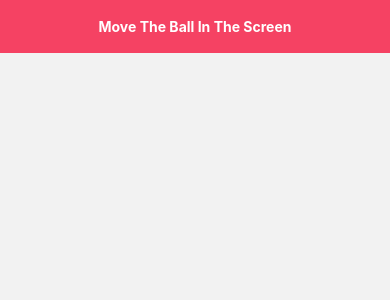
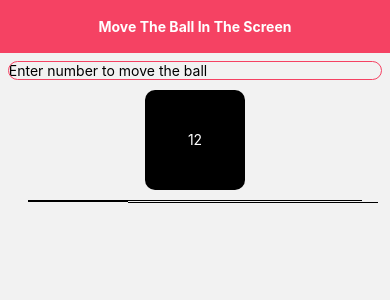
Before and after one commit to sajibsaha4647/React-Native-Task, a React Native app: screen /HomeScreen in a window 390 px wide. Shown: the top 300 px of the page. Built offline with nearby package versions, Linux system fonts and the light colour scheme.

Commit message:
design the borders

```diff
--- a/Src/Redux/Actions/HomeActions.js
+++ b/Src/Redux/Actions/HomeActions.js
@@ -0,0 +1,24 @@
+import {
+  INPUT_BOX_TYPES,
+  OUTPUT_BOX_TYPES,
+  MOVE_BALL_TYPES,
+} from './../Types/HomeTypes';
+
+export const fetch_inputBox_actions = data => {
+  return {
+    type: INPUT_BOX_TYPES,
+    payload: data,
+  };
+};
+export const fetch_outputBox_actions = data => {
+  return {
+    type: OUTPUT_BOX_TYPES,
+    payload: data,
+  };
+};
+export const fetch_moveball_actions = data => {
+  return {
+    type: MOVE_BALL_TYPES,
+    payload: data,
+  };
+};
--- a/Src/Redux/Reducer/HomeReducer.js
+++ b/Src/Redux/Reducer/HomeReducer.js
@@ -0,0 +1,35 @@
+import {
+  INPUT_BOX_TYPES,
+  OUTPUT_BOX_TYPES,
+  MOVE_BALL_TYPES,
+} from './../Types/HomeTypes';
+
+const initialstate = {
+  inputdata: '',
+  outputData: '',
+  movedata: '',
+};
+
+const HomeReducer = (state = initialstate, actions) => {
+  switch (actions.type) {
+    case INPUT_BOX_TYPES:
+      return {
+        ...state,
+        inputdata: actions.payload,
+      };
+    case OUTPUT_BOX_TYPES:
+      return {
+        ...state,
+        outputData: actions.payload,
+      };
+    case MOVE_BALL_TYPES:
+      return {
+        ...state,
+        movedata: actions.payload,
+      };
+    default:
+      return state;
+  }
+};
+
+export default HomeReducer;
--- a/Src/Redux/RootReducer.js
+++ b/Src/Redux/RootReducer.js
@@ -1,7 +1,7 @@
 import {combineReducers} from 'redux';
-
+import HomeReducer from './Reducer/HomeReducer';
 const Rootreducer = combineReducers({
-  // Login: LoginReducer,
+  HomeData: HomeReducer,
 });
 
 export default Rootreducer;
--- a/Src/Redux/Types/HomeTypes.js
+++ b/Src/Redux/Types/HomeTypes.js
@@ -0,0 +1,3 @@
+export const INPUT_BOX_TYPES = 'INPUT_BOX_TYPES';
+export const OUTPUT_BOX_TYPES = 'OUTPUT_BOX_TYPES';
+export const MOVE_BALL_TYPES = 'MOVE_BALL_TYPES';
--- a/Src/Screens/HomeScreen.js
+++ b/Src/Screens/HomeScreen.js
@@ -1,8 +1,15 @@
-import React from 'react';
-import {View, Text, StyleSheet, Dimensions} from 'react-native';
+import React, {useState} from 'react';
+import {View, Text, StyleSheet, Dimensions, TextInput} from 'react-native';
 import HeaderComponent from '../Component/HeaderComponent';
 let width = Dimensions.get('window').width;
 let height = Dimensions.get('window').height;
+import {useSelector, useDispatch} from 'react-redux';
+import {useNavigation} from '@react-navigation/native';
+import {
+  fetch_inputBox_actions,
+  fetch_outputBox_actions,
+  fetch_moveball_actions,
+} from './../Redux';
 const styles = StyleSheet.create({
   container: {
     flex: 1,
@@ -10,15 +17,90 @@ const styles = StyleSheet.create({
 });
 
 const HomeScreen = () => {
+  const Navigation = useNavigation();
+  const HomeState = useSelector(state => state.HomeData);
+  const dispatch = useDispatch();
+
+  const [Security, setsecurity] = useState(true);
+
   return (
     <View style={styles.container}>
       <View style={{height: width * 0.136}}>
         <HeaderComponent />
       </View>
-      <View></View>
+      <View
+        style={{
+          paddingHorizontal: width * 0.02,
+          marginTop: width * 0.02,
+        }}>
+        <View>
+          <TextInput
+            style={{borderColor: '#f54263', borderWidth: 1, borderRadius: 10}}
+            onChangeText={e => {
+              dispatch(fetch_inputBox_actions(e));
+            }}
+            value={HomeState.inputdata}
+            placeholder="Enter number to move the ball"
+            keyboardType="number-pad"
+          />
+        </View>
+        <View
+          style={{
+            marginTop: 10,
+            justifyContent: 'center',
+            alignItems: 'center',
+          }}>
+          <View
+            style={{
+              height: 100,
+              width: 100,
+              backgroundColor: '#000',
+              justifyContent: 'center',
+              alignItems: 'center',
+              borderRadius: 10,
+            }}>
+            <Text style={{color: '#fff'}}>12</Text>
+          </View>
+        </View>
+        <View style={{paddingHorizontal: 20, marginTop: 10}}>
+          <View style={{borderTopWidth: 1, borderColor: '#000'}}></View>
+          <View style={{borderLeftWidth: 1, borderLeftColor: '#000'}}>
+            <Text></Text>
+            <Text></Text>
+            <Text></Text>
+            <Text></Text>
+            <Text></Text>
+            <Text></Text>
+            <Text></Text>
+            <Text></Text>
+          </View>
+          <View style={{width: 100}}>
+            <View style={{borderTopWidth: 1, borderColor: '#000'}}></View>
+          </View>
+          <View
+            style={{
+              justifyContent: 'flex-end',
+              alignItems: 'flex-end',
+              width: 100,
+            }}>
+            <View style={{borderLeftWidth: 1, borderLeftColor: '#000'}}>
+              <Text></Text>
+              <Text></Text>
+              <Text></Text>
+              <Text></Text>
+              <Text></Text>
+              <Text></Text>
+              <Text></Text>
+              <Text></Text>
+            </View>
+          </View>
+          <View style={{width: 250, marginLeft: 100}}>
+            <View style={{borderTopWidth: 1, borderColor: '#000'}}></View>
+          </View>
+        </View>
+      </View>
     </View>
   );
 };
 
-
 export default HomeScreen;
```
